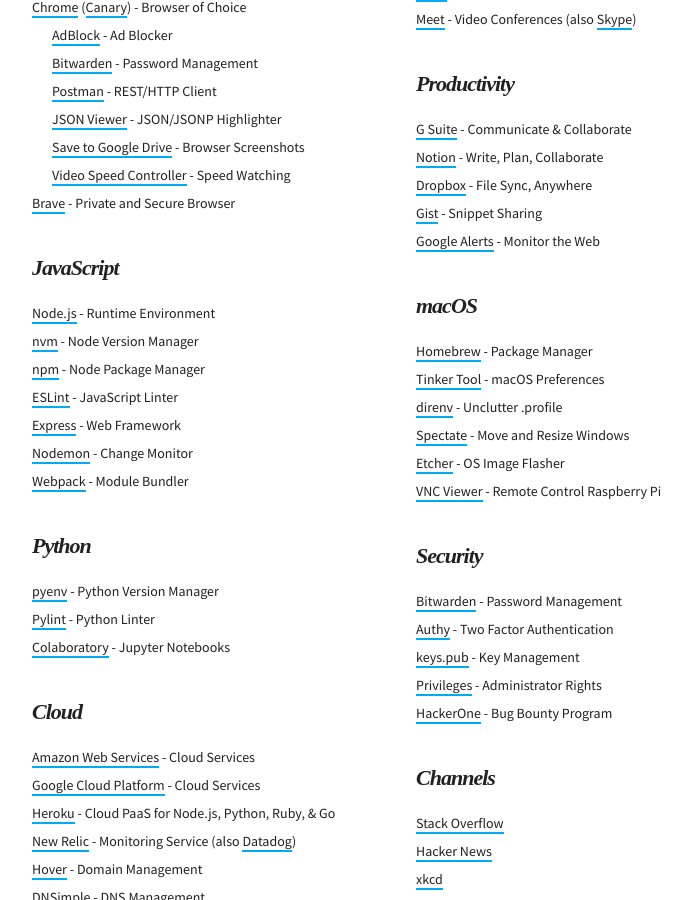
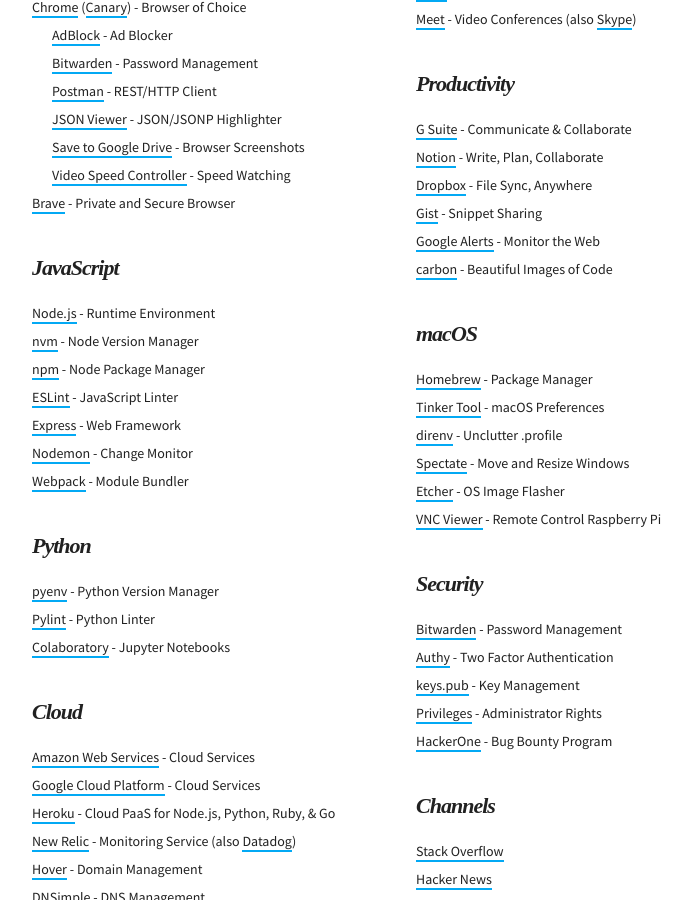
Before and after one commit to martinbuberl/martinbuberl.github.io, a Jekyll site: the page built from docs/resources.md, in a window 1280 px wide and 900 px high, scrolled down 692 px. Shown: the whole window, without its empty margins (233-925 px from the left). Built offline with Jekyll 4.4.1, drawn with Linux system fonts in a browser that asks for light colours; nearby versions of some CDN libraries; some web fonts are replaced.

Commit message:
Added carbon

```diff
--- a/docs/resources.md
+++ b/docs/resources.md
@@ -114,6 +114,7 @@ Here are my bookmarks of software, services and resources, the essentials if you
       <li><a target="_blank" href="https://www.dropbox.com/">Dropbox</a> - File Sync, Anywhere</li>
       <li><a target="_blank" href="https://gist.github.com/">Gist</a> - Snippet Sharing</li>
       <li><a target="_blank" href="https://www.google.com/alerts">Google Alerts</a> - Monitor the Web</li>
+      <li><a target="_blank" href="https://carbon.now.sh/">carbon</a> - Beautiful Images of Code</li>
     </ul>
   </div>
   <div class="wrapper">
```
